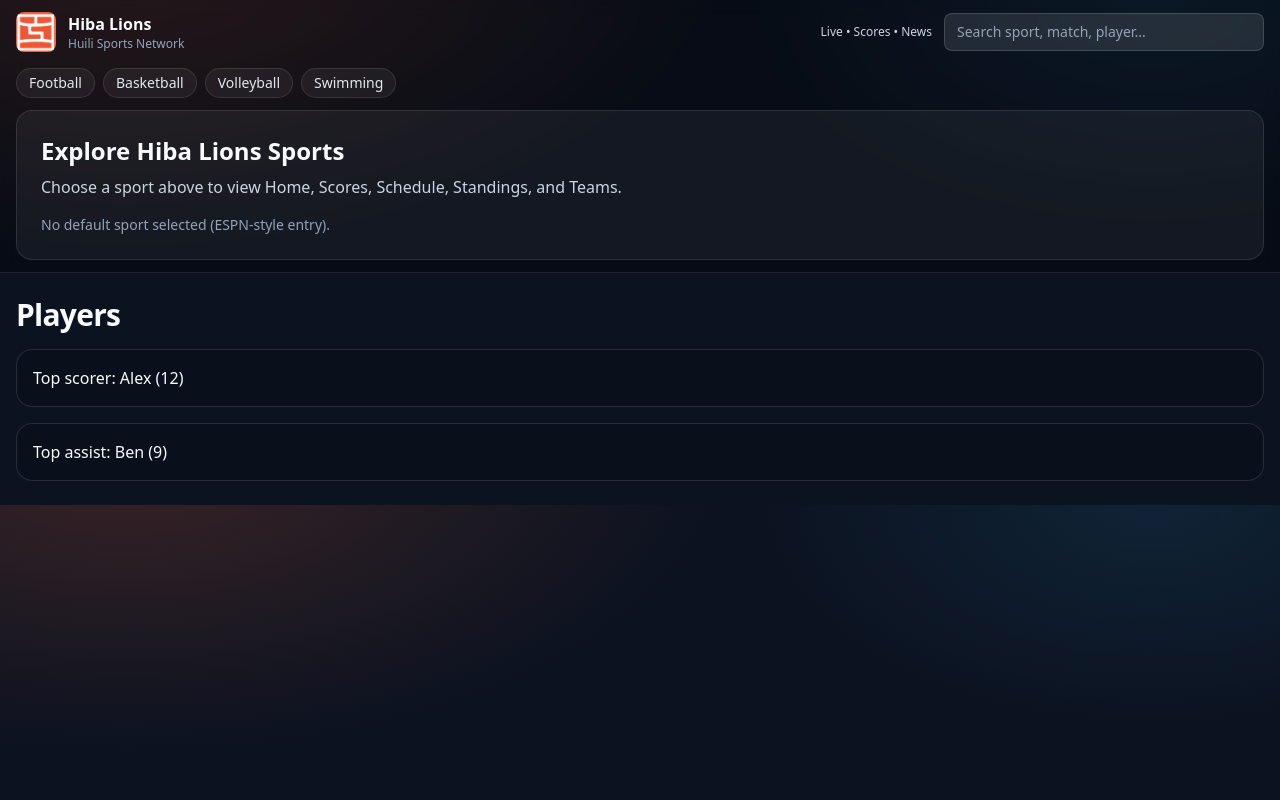
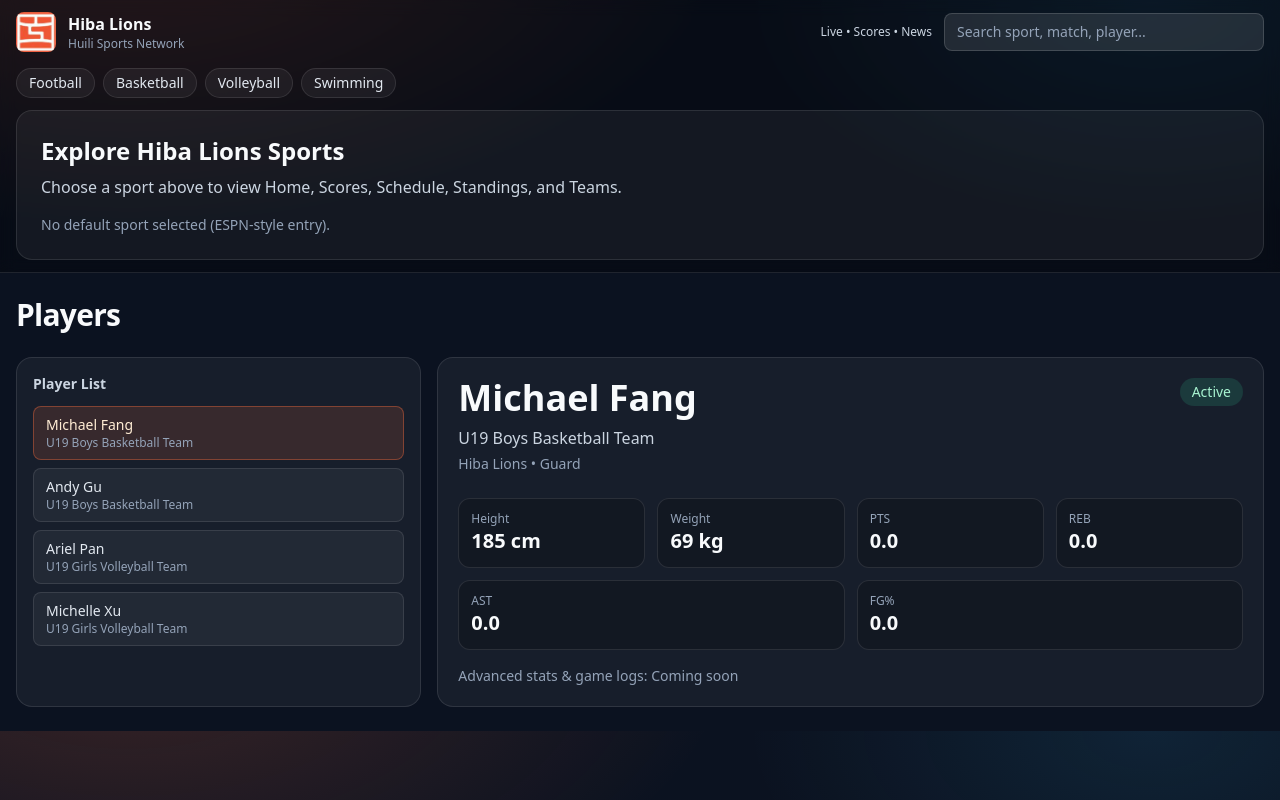
Before and after one commit to michaelfang1234/MichaelF, a Next.js app: page /players in a window 1280 px wide. Built offline with nearby package versions, Linux system fonts and the light colour scheme.

Commit message:
Fix player 404 by using query-based player detail view and default stats panel

```diff
--- a/src/app/players/page.tsx
+++ b/src/app/players/page.tsx
@@ -1,9 +1,145 @@
+"use client";
+
+import { useMemo } from "react";
+import { useSearchParams } from "next/navigation";
+import Link from "next/link";
+
+type Player = {
+  key: string;
+  name: string;
+  sport: "Basketball" | "Volleyball";
+  teamLabel: string;
+  divisionLabel: string; // e.g. U19 Boys Basketball Team
+  heightCm: number;
+  weightKg: number;
+  position: string;
+};
+
+const players: Player[] = [
+  {
+    key: "michael",
+    name: "Michael Fang",
+    sport: "Basketball",
+    teamLabel: "Hiba Lions",
+    divisionLabel: "U19 Boys Basketball Team",
+    heightCm: 185,
+    weightKg: 69,
+    position: "Guard",
+  },
+  {
+    key: "andy",
+    name: "Andy Gu",
+    sport: "Basketball",
+    teamLabel: "Hiba Lions",
+    divisionLabel: "U19 Boys Basketball Team",
+    heightCm: 188,
+    weightKg: 75,
+    position: "Forward",
+  },
+  {
+    key: "ariel",
+    name: "Ariel Pan",
+    sport: "Volleyball",
+    teamLabel: "Hiba Lions",
+    divisionLabel: "U19 Girls Volleyball Team",
+    heightCm: 171,
+    weightKg: 53,
+    position: "Outside Hitter",
+  },
+  {
+    key: "michelle",
+    name: "Michelle Xu",
+    sport: "Volleyball",
+    teamLabel: "Hiba Lions",
+    divisionLabel: "U19 Girls Volleyball Team",
+    heightCm: 170,
+    weightKg: 58,
+    position: "Setter",
+  },
+];
+
 export default function PlayersPage() {
+  const sp = useSearchParams();
+  const q = (sp.get("q") || "").trim().toLowerCase();
+
+  const filtered = useMemo(() => {
+    if (!q) return players;
+    return players.filter((p) =>
+      `${p.key} ${p.name} ${p.sport} ${p.teamLabel} ${p.divisionLabel}`.toLowerCase().includes(q)
+    );
+  }, [q]);
+
+  const selected = filtered[0] ?? players[0];
+
   return (
-    <main className="space-y-4">
+    <main className="space-y-6">
       <h1 className="text-3xl font-semibold tracking-tight">Players</h1>
-      <div className="glass rounded-2xl p-4 card-hover">Top scorer: Alex (12)</div>
-      <div className="glass rounded-2xl p-4 card-hover">Top assist: Ben (9)</div>
+
+      <div className="grid gap-4 lg:grid-cols-12">
+        <aside className="rounded-2xl border border-white/10 bg-white/5 p-4 lg:col-span-4">
+          <h2 className="mb-3 text-sm font-semibold text-slate-300">Player List</h2>
+          <div className="space-y-2">
+            {players.map((p) => (
+              <Link
+                key={p.key}
+                href={`/players?q=${encodeURIComponent(p.key)}`}
+                className={[
+                  "block rounded-lg border px-3 py-2 text-sm transition",
+                  selected.key === p.key
+                    ? "border-[#F26A3D]/40 bg-[#F26A3D]/15 text-orange-100"
+                    : "border-white/10 bg-white/5 text-slate-200 hover:bg-white/10",
+                ].join(" ")}
+              >
+                <div className="font-medium">{p.name}</div>
+                <div className="text-xs text-slate-400">{p.divisionLabel}</div>
+              </Link>
+            ))}
+          </div>
+        </aside>
+
+        <section className="rounded-2xl border border-white/10 bg-white/5 p-5 lg:col-span-8">
+          <div className="flex flex-wrap items-start justify-between gap-4">
+            <div>
+              <h2 className="text-4xl font-semibold">{selected.name}</h2>
+              <p className="mt-2 text-slate-300">{selected.divisionLabel}</p>
+              <p className="mt-1 text-sm text-slate-400">{selected.teamLabel} • {selected.position}</p>
+            </div>
+            <span className="rounded-full bg-emerald-400/15 px-3 py-1 text-sm text-emerald-200">Active</span>
+          </div>
+
+          <div className="mt-6 grid gap-3 md:grid-cols-2 xl:grid-cols-4">
+            <div className="rounded-xl border border-white/10 bg-black/20 p-3">
+              <p className="text-xs text-slate-400">Height</p>
+              <p className="text-xl font-semibold">{selected.heightCm} cm</p>
+            </div>
+            <div className="rounded-xl border border-white/10 bg-black/20 p-3">
+              <p className="text-xs text-slate-400">Weight</p>
+              <p className="text-xl font-semibold">{selected.weightKg} kg</p>
+            </div>
+            <div className="rounded-xl border border-white/10 bg-black/20 p-3">
+              <p className="text-xs text-slate-400">PTS</p>
+              <p className="text-xl font-semibold">0.0</p>
+            </div>
+            <div className="rounded-xl border border-white/10 bg-black/20 p-3">
+              <p className="text-xs text-slate-400">REB</p>
+              <p className="text-xl font-semibold">0.0</p>
+            </div>
+          </div>
+
+          <div className="mt-3 grid gap-3 md:grid-cols-2">
+            <div className="rounded-xl border border-white/10 bg-black/20 p-3">
+              <p className="text-xs text-slate-400">AST</p>
+              <p className="text-xl font-semibold">0.0</p>
+            </div>
+            <div className="rounded-xl border border-white/10 bg-black/20 p-3">
+              <p className="text-xs text-slate-400">FG%</p>
+              <p className="text-xl font-semibold">0.0</p>
+            </div>
+          </div>
+
+          <p className="mt-4 text-sm text-slate-400">Advanced stats & game logs: Coming soon</p>
+        </section>
+      </div>
     </main>
   );
 }
--- a/src/components/top-search.tsx
+++ b/src/components/top-search.tsx
@@ -4,20 +4,14 @@ import { useMemo, useState } from "react";
 import Link from "next/link";
 
 const dataset = [
-  // matches
-  { kind: "match", sport: "Volleyball", title: "Hiba Lions vs NACIS", sub: "Volleyball • March 17 • 5:00 PM", href: "/matches?q=nacis" },
-  { kind: "match", sport: "Volleyball", title: "Hiba Lions vs KCIS", sub: "Volleyball • March 25 • 5:15 PM", href: "/matches?q=kcis" },
-  { kind: "match", sport: "Volleyball", title: "PingHe vs Hiba Lions", sub: "Volleyball • April 1 • 5:00 PM", href: "/matches?q=pinghe" },
-  { kind: "match", sport: "Volleyball", title: "Hiba Lions vs QDHS", sub: "Volleyball • April 7 • 5:00 PM", href: "/matches?q=qdhs" },
-  { kind: "match", sport: "Volleyball", title: "WCIS vs Hiba Lions", sub: "Volleyball • April 17 • 5:00 PM", href: "/matches?q=wcis" },
-  { kind: "match", sport: "Volleyball", title: "Hiba Lions vs UCS", sub: "Volleyball • April 22 • 5:00 PM", href: "/matches?q=ucs" },
-  { kind: "match", sport: "Volleyball", title: "SUIS QP* vs Hiba Lions", sub: "Volleyball • April 28 • 5:00 PM", href: "/matches?q=suis" },
+  { kind: "match", title: "Hiba Lions vs NACIS", sub: "Volleyball • March 17 • 5:00 PM", href: "/matches?q=nacis" },
+  { kind: "match", title: "Hiba Lions vs KCIS", sub: "Volleyball • March 25 • 5:15 PM", href: "/matches?q=kcis" },
+  { kind: "match", title: "PingHe vs Hiba Lions", sub: "Volleyball • April 1 • 5:00 PM", href: "/matches?q=pinghe" },
 
-  // players
-  { kind: "player", sport: "Basketball", title: "Michael Fang", sub: "U19 Boys Basketball • 185cm • 69kg", href: "/players?q=michael" },
-  { kind: "player", sport: "Basketball", title: "Andy Gu", sub: "U19 Boys Basketball • 188cm • 75kg", href: "/players?q=andy" },
-  { kind: "player", sport: "Volleyball", title: "Ariel Pan", sub: "U19 Girls Volleyball • 171cm • 53kg", href: "/players?q=ariel" },
-  { kind: "player", sport: "Volleyball", title: "Michelle Xu", sub: "U19 Girls Volleyball • 170cm • 58kg", href: "/players?q=michelle" },
+  { kind: "player", title: "Michael Fang", sub: "U19 Boys Basketball Team • 185cm • 69kg", href: "/players?q=michael" },
+  { kind: "player", title: "Andy Gu", sub: "U19 Boys Basketball Team • 188cm • 75kg", href: "/players?q=andy" },
+  { kind: "player", title: "Ariel Pan", sub: "U19 Girls Volleyball Team • 171cm • 53kg", href: "/players?q=ariel" },
+  { kind: "player", title: "Michelle Xu", sub: "U19 Girls Volleyball Team • 170cm • 58kg", href: "/players?q=michelle" },
 ];
 
 export default function TopSearch() {
@@ -27,36 +21,25 @@ export default function TopSearch() {
   const results = useMemo(() => {
     const k = q.trim().toLowerCase();
     if (!k) return [];
-    return dataset.filter((item) =>
-      `${item.kind} ${item.sport} ${item.title} ${item.sub}`.toLowerCase().includes(k)
-    );
+    return dataset.filter((item) => `${item.kind} ${item.title} ${item.sub}`.toLowerCase().includes(k));
   }, [q]);
 
   return (
     <div className="relative w-[320px] max-w-[50vw]">
       <input
         value={q}
-        onChange={(e) => {
-          setQ(e.target.value);
-          setOpen(true);
-        }}
+        onChange={(e) => { setQ(e.target.value); setOpen(true); }}
         onFocus={() => setOpen(true)}
         placeholder="Search sport, match, player..."
         className="w-full rounded-lg border border-white/15 bg-white/10 px-3 py-2 text-sm text-white outline-none placeholder:text-slate-400 focus:border-[#F26A3D]/50"
       />
-
       {open && q.trim() !== "" && (
         <div className="absolute right-0 z-50 mt-2 w-full overflow-hidden rounded-xl border border-white/10 bg-[#0f172a] shadow-2xl">
           {results.length === 0 ? (
             <div className="px-3 py-2 text-sm text-slate-400">No results</div>
           ) : (
             results.slice(0, 10).map((r, i) => (
-              <Link
-                key={i}
-                href={r.href}
-                onClick={() => setOpen(false)}
-                className="block border-b border-white/5 px-3 py-2 text-sm hover:bg-white/10"
-              >
+              <Link key={i} href={r.href} onClick={() => setOpen(false)} className="block border-b border-white/5 px-3 py-2 text-sm hover:bg-white/10">
                 <div className="font-medium">{r.title}</div>
                 <div className="text-xs text-slate-400">{r.sub}</div>
               </Link>
--- /dev/null
+++ b/src/data/players.ts
@@ -0,0 +1,63 @@
+export type Player = {
+  slug: string;
+  name: string;
+  sport: "Basketball" | "Volleyball";
+  team: string;
+  ageGroup: "U19";
+  genderGroup: "Boys" | "Girls";
+  heightCm: number;
+  weightKg: number;
+  position: string;
+  status: "Active";
+};
+
+export const players: Player[] = [
+  {
+    slug: "michael-fang",
+    name: "Michael Fang",
+    sport: "Basketball",
+    team: "Hiba Lions",
+    ageGroup: "U19",
+    genderGroup: "Boys",
+    heightCm: 185,
+    weightKg: 69,
+    position: "Guard",
+    status: "Active",
+  },
+  {
+    slug: "andy-gu",
+    name: "Andy Gu",
+    sport: "Basketball",
+    team: "Hiba Lions",
+    ageGroup: "U19",
+    genderGroup: "Boys",
+    heightCm: 188,
+    weightKg: 75,
+    position: "Forward",
+    status: "Active",
+  },
+  {
+    slug: "ariel-pan",
+    name: "Ariel Pan",
+    sport: "Volleyball",
+    team: "Hiba Lions",
+    ageGroup: "U19",
+    genderGroup: "Girls",
+    heightCm: 171,
+    weightKg: 53,
+    position: "Outside Hitter",
+    status: "Active",
+  },
+  {
+    slug: "michelle-xu",
+    name: "Michelle Xu",
+    sport: "Volleyball",
+    team: "Hiba Lions",
+    ageGroup: "U19",
+    genderGroup: "Girls",
+    heightCm: 170,
+    weightKg: 58,
+    position: "Setter",
+    status: "Active",
+  },
+];
```
